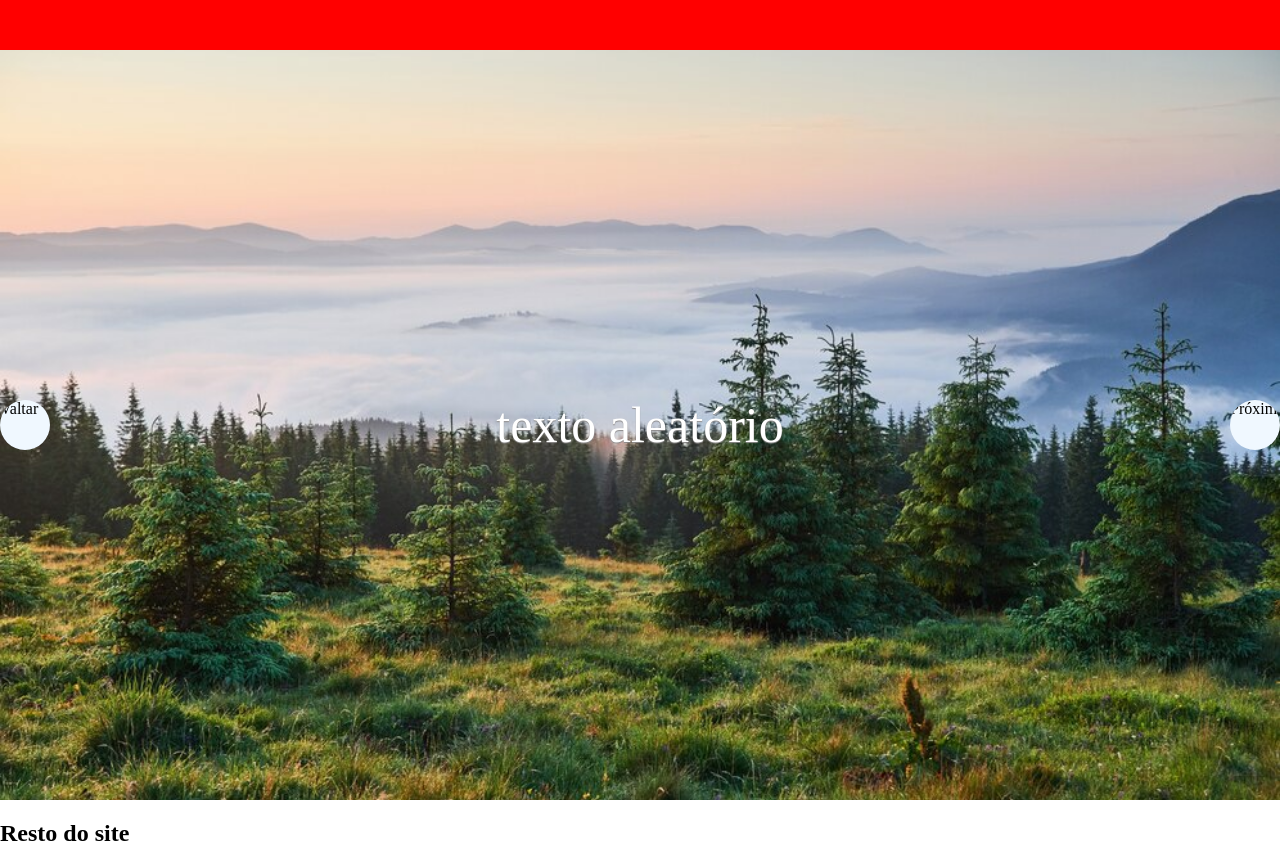
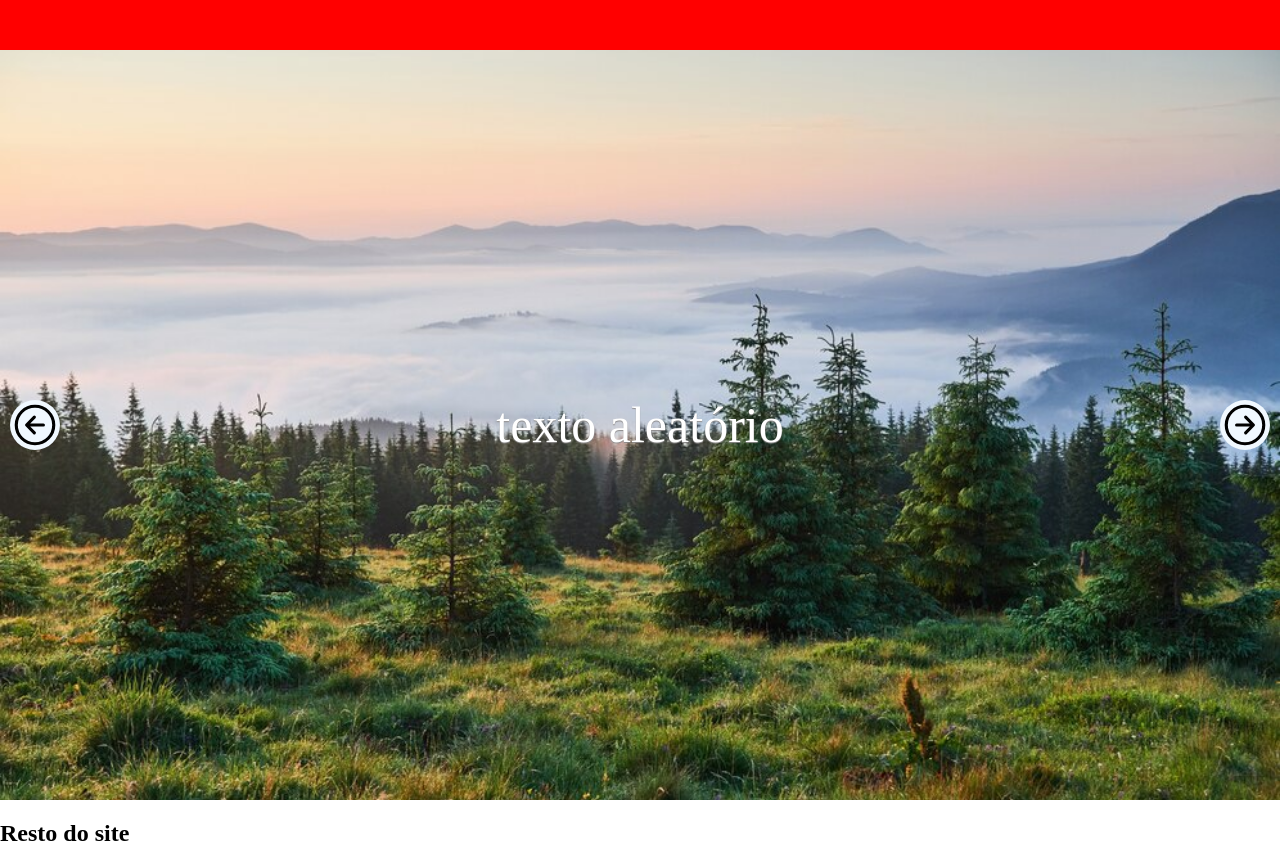
Before and after one commit to DevErickCunha/Slideshow, a plain HTML site: page index.html in a window 1280 px wide. Drawn offline with nearby package versions, Linux system fonts and the light colour scheme.

Commit message:
Ajustes nos btões de controle dos slides

```diff
--- a/index.html
+++ b/index.html
@@ -11,8 +11,9 @@
         <div class="header"></div>
         <div class="slider">
             <div class="slider--controls">
-                <div class="slider--control" onclick="goPrev()">Valtar </div>
-                <div class="slider--control" onclick="goNext()">Próximo</div>
+                <div class="slider--control" onclick="goPrev()"><ion-icon name="arrow-back-circle-outline"></ion-icon>
+                </div>
+                <div class="slider--control" onclick="goNext()"><ion-icon name="arrow-forward-circle-outline"></ion-icon></div>
             </div>
 
             <div class="slider--width">
@@ -31,7 +32,7 @@
     <section>
         <h1>Resto do site</h1>
     </section>
-
+    <script type="module" src="https://unpkg.com/ionicons@7.1.0/dist/ionicons/ionicons.esm.js"></script>
     <script src="script.js"></script>
 </body>
 </html>
--- a/style.css
+++ b/style.css
@@ -56,4 +56,11 @@ header {
     border-radius: 50%;
     overflow: hidden;
     cursor: pointer;
+    margin-right: 10px;
+    margin-left: 10px;
 }
+
+ion-icon {
+    width: 50px;
+    height: 50px;
+}
```
